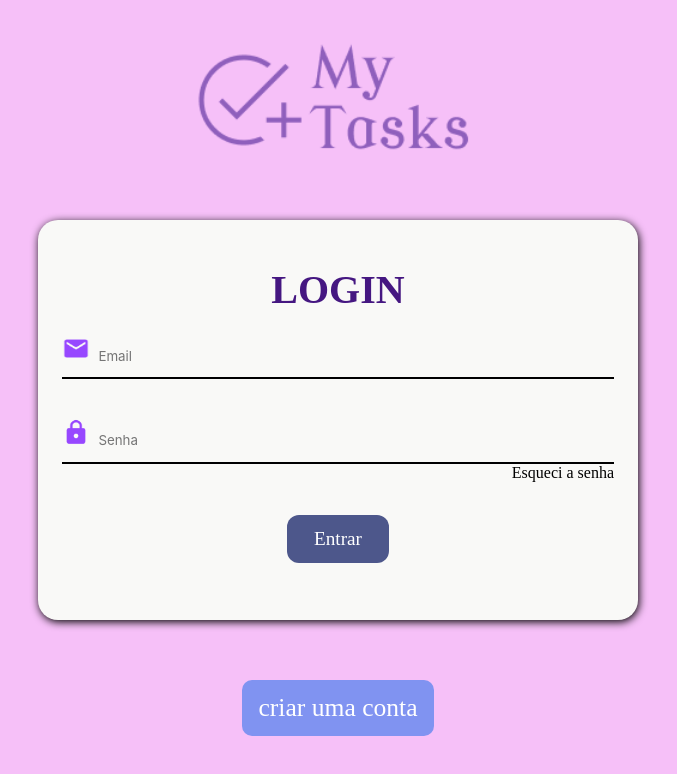
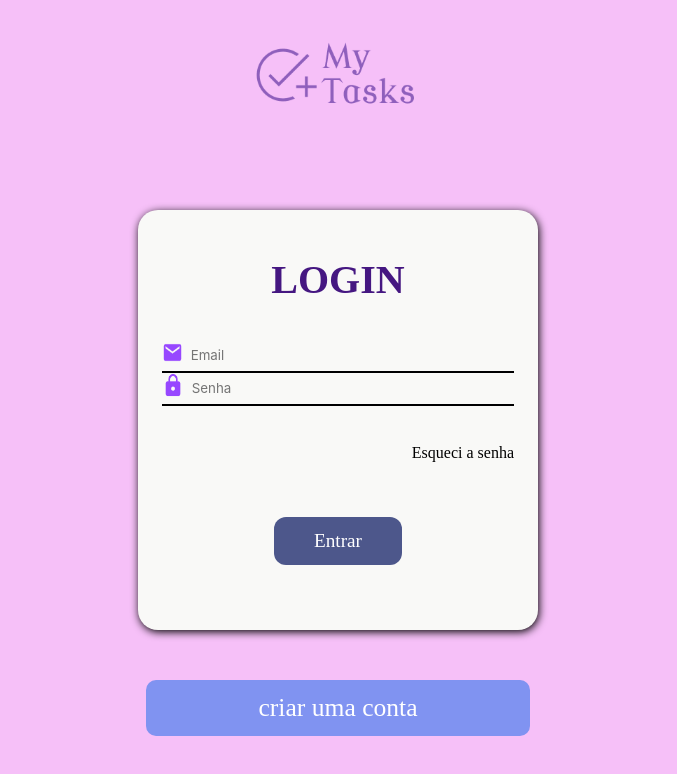
Before and after one commit to estelalm/gerenciador-tarefas, a plain HTML site: page index.html in a window 1280 px wide. Shown: the whole page, without its empty margins (302-979 px from the left). Drawn offline with Linux system fonts and the light colour scheme; a web font is replaced by a local one.

Commit message:
Add files via upload

```diff
--- a/adicionar-tarefa/add-tarefa.js
+++ b/adicionar-tarefa/add-tarefa.js
@@ -19,7 +19,7 @@ async function getTarefas() {
 const adicionarTarefa = () =>{
 
     let tituloTarefa = tituloInput.value
-    let conclusaoTarefa = conclusaoInput.value
+    let conclusaoTarefa = conclusaoInput.value.split('-').reverse().join('/')
 
     if(tituloTarefa == "" || conclusaoTarefa == ""){
         alert('Preencha todos os campos!')
--- a/login.css
+++ b/login.css
@@ -19,7 +19,7 @@ header{
 }
 
 header img{
-    height: 120px;
+    height: 70px;
 }
 
 main{
@@ -30,8 +30,8 @@ main{
 }
 
 .card{
-    height: 400px;
-    width: 600px;
+    height: 420px;
+    width: 400px;
     background-color: #F9F9F7;
     border-radius: 20px;
     display: grid;
@@ -46,10 +46,10 @@ h1{
     font-size: 40px;
 }
 
-.inputs-login{
+/* .inputs-login{
     display: grid;
-    gap: 40px;
-}
+    gap: 10px;
+} */
 
 .input-container{
     display: flex;
@@ -57,11 +57,8 @@ h1{
 }
 
 .input-container img{
-    height: 27px;
-    width: 30px;
+    height: 25px;
 }
-
-
 
 input{
     outline: none;
@@ -70,7 +67,6 @@ input{
     padding: 8px;
     width: 100%;
 }
-
 input::placeholder{
     font-family: 'Inter', sans-serif;
 }
@@ -90,7 +86,7 @@ input::placeholder{
     border-radius: 12px;
     height: 6vh;
     font-size: 1.2rem;
-    width: 8vw;
+    width: 10vw;
     text-decoration: none;
     display: flex;
     justify-content: center;
@@ -116,7 +112,7 @@ footer{
     border-radius: 10px;
     height: 7vh;
     font-size: 1.6rem;
-    width: 15vw;
+    width: 30vw;
     text-decoration: none;
     display: flex;
     justify-content: center;
--- a/login.js
+++ b/login.js
@@ -14,10 +14,8 @@ async function validarLogin(){
         listUsers.forEach((user) => {
 
             if( email == user.email && senha == user.senha){
-                alert('Usuário Logado com Sucesso !!!');
                 let idUsuario = user.id
                 localStorage.setItem('usuarioId', idUsuario)
-                console.log(localStorage.getItem('usuarioId'))
                 window.location.assign('../pagina-inicial/inicio.html')
             } else{
 
```
Also changed, not shown: adicionar-tarefa/add-tarefa.html (+1 -1 lines), criar-conta/conta.html (+1 -1 lines), pagina-inicial/inicio.js (+5 -7 lines), README.md.
